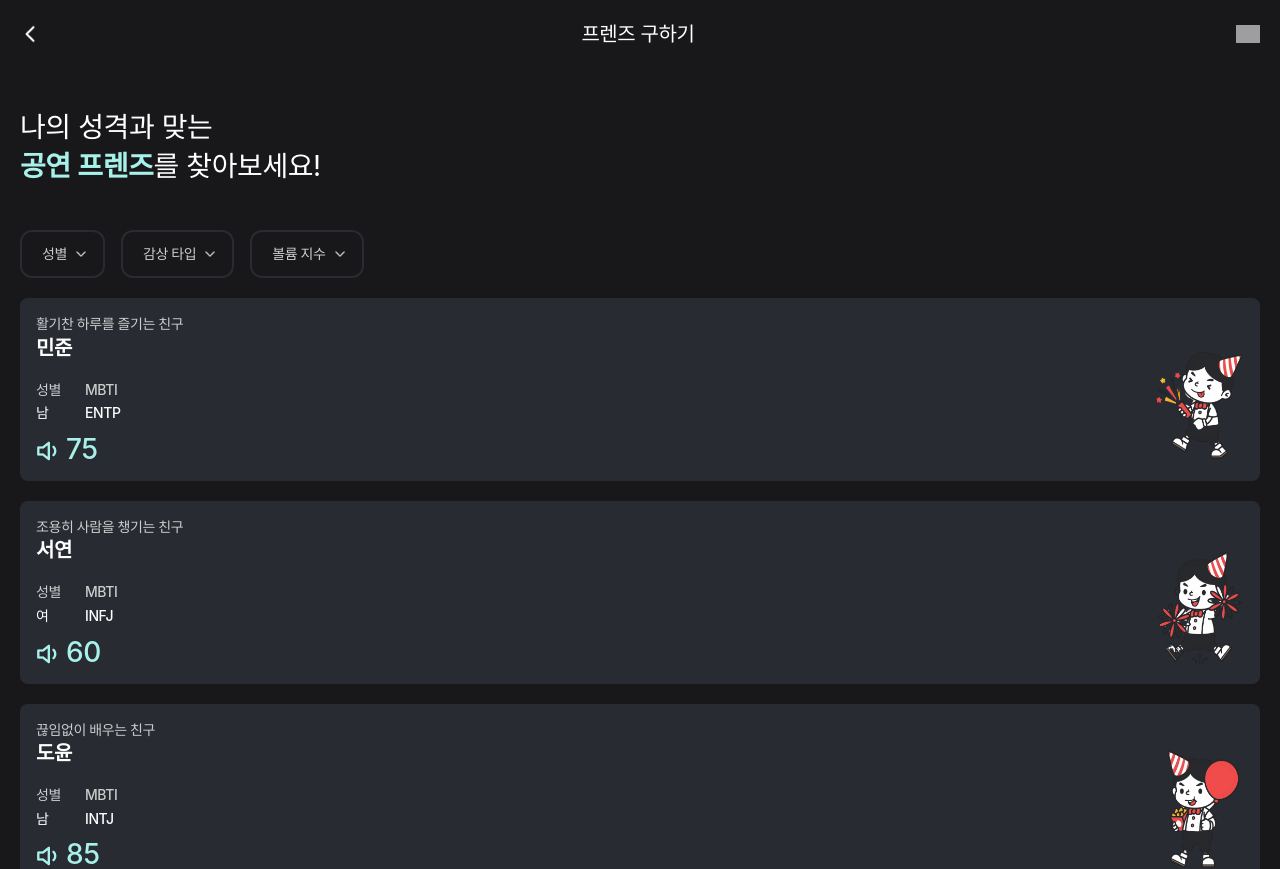
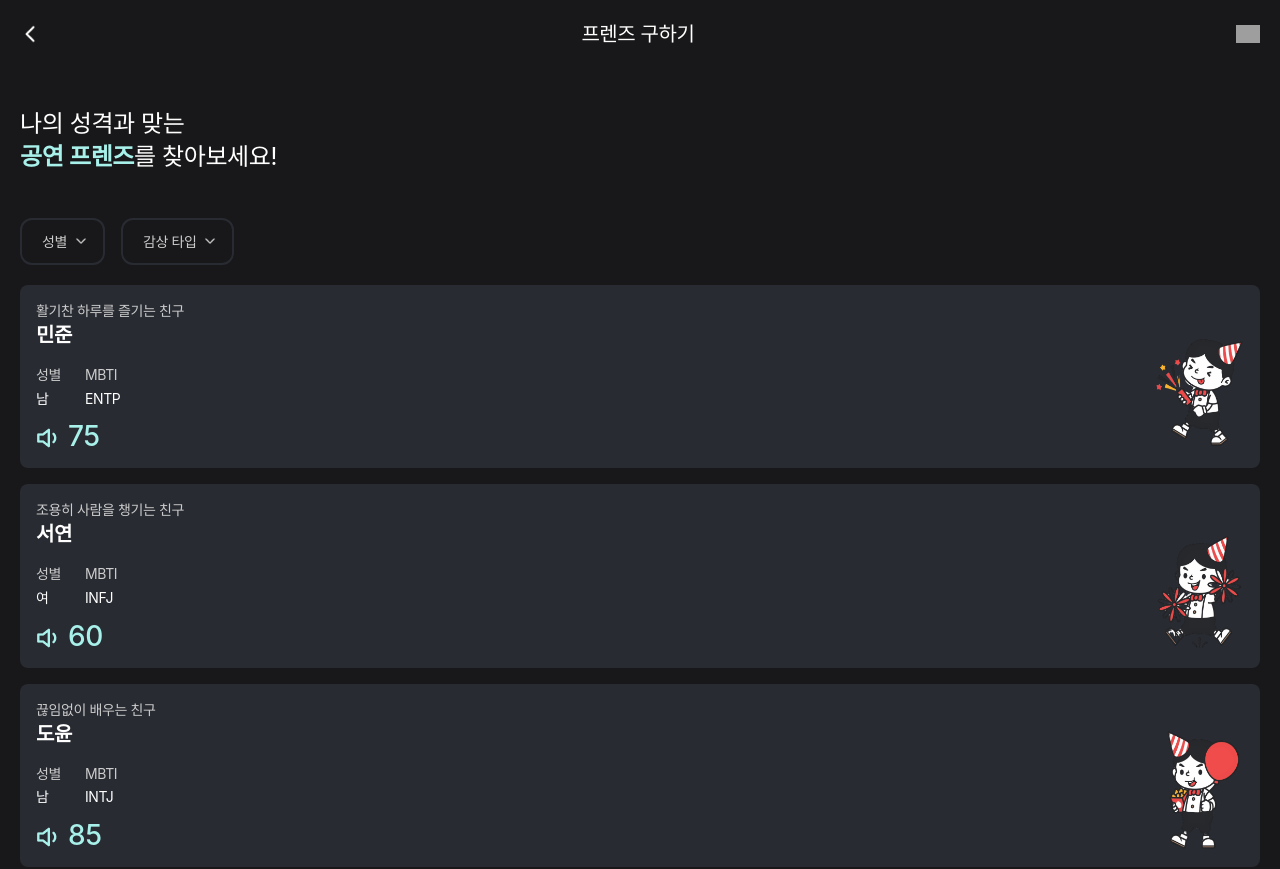
Before and after one commit to Fest-Friends/frontend, a Next.js app: page /friends in a window 1280 px wide. Shown: the top 869 px of the page. Built offline with nearby package versions, Linux system fonts and the light colour scheme; grey boxes are pictures that could not be loaded.

Commit message:
refactor: 프렌즈 리스트 CSS 수정

```diff
--- a/src/app/(afterLogin)/friends/_component/FilterDropdown.tsx
+++ b/src/app/(afterLogin)/friends/_component/FilterDropdown.tsx
@@ -27,7 +27,7 @@ const FilterDropdown = ({ title, categorys }: { title: string; categorys: string
       <button
         id="dropdownButton"
         type="button"
-        className={`flex items-center gap-2 ${isOpen ? 'rounded-t-xl bg-areaBg' : 'rounded-xl'} border-2 border-areaBg py-3 pl-5 pr-4 leading-[19.6px] hover:bg-areaBg`}
+        className={`flex items-center gap-2 ${isOpen ? 'rounded-t-xl bg-areaBg' : 'rounded-xl'} border-2 border-areaBg py-3 pl-5 pr-4 hover:bg-areaBg`}
         onClick={toggleDropdown}
       >
         <div>{title}</div>
@@ -36,7 +36,7 @@ const FilterDropdown = ({ title, categorys }: { title: string; categorys: string
           alt="조건 필터링"
           width={12}
           height={12}
-          className={`transform object-contain transition-transform duration-200 ${isOpen ? 'rotate-180' : ''}`}
+          className={`transform object-contain transition-transform duration-300 ${isOpen ? 'rotate-180' : ''}`}
         />
       </button>
 
--- a/src/app/(afterLogin)/friends/_component/FriendComponent.tsx
+++ b/src/app/(afterLogin)/friends/_component/FriendComponent.tsx
@@ -13,13 +13,18 @@ export function FriendComponent({
   volume,
 }: Friend) {
   return (
-    <Link href={`/friends/${id}`} className="flex w-full justify-between items-end rounded-lg bg-areaBg p-4">
+    <Link
+      href={`/friends/${id}`}
+      className="flex w-full items-end justify-between rounded-lg bg-areaBg p-4"
+    >
+      <div className='flex flex-col gap-4'>
         <div>
-        <div className="text-sm font-medium leading-[19.6px] text-textLess">{introduction}</div>
-        <div className="flex items-center gap-3">
+          <div className="text-sm text-textLess">{introduction}</div>
+          <div className="flex items-center">
             <div className="text-xl font-semibold">{name}</div>
           </div>
-        <div className="mt-[18px] flex gap-6 text-sm font-medium leading-[19.6px]">
+        </div>
+        <div className="flex gap-6 text-sm">
           <div className="flex flex-col gap-1">
             <div className="text-textLess">성별</div>
             <div>{gender}</div>
@@ -29,7 +34,7 @@ export function FriendComponent({
             <div>{mbti}</div>
           </div>
         </div>
-          <div className="mt-[14px] flex items-start gap-0.5">
+        <div className="flex items-start gap-1">
           <Image
             src="/image/volume.png"
             width={28}
--- a/src/app/(afterLogin)/friends/page.tsx
+++ b/src/app/(afterLogin)/friends/page.tsx
@@ -1,4 +1,3 @@
-import Image from 'next/image';
 import { FriendComponent } from './_component/FriendComponent';
 import { Friend } from '../_types/friends';
 import FilterDropdown from './_component/FilterDropdown';
@@ -6,7 +5,6 @@ export default function Page() {
   const dummyFilters: { title: string; categorys: string[] }[] = [
     { title: '성별', categorys: ['무관', '남성', '여성'] },
     { title: '감상 타입', categorys: ['무관', '감상해요!', '즐겨요!'] },
-    { title: '볼륨 지수', categorys: ['무관', '높은 순', '낮은 순'] },
   ];
   const dummyFriends: Friend[] = [
     {
@@ -84,19 +82,19 @@ export default function Page() {
   ];
 
   return (
-    <div className="mb-40 mt-10 w-full px-5">
-      <div className="mb-6 text-[28px] leading-[39.2px]">
+    <div className="py-10 w-full px-5">
+      <div className="mb-6 text-2xl">
         나의 성격과 맞는
         <br />
         <span className="font-semibold text-primary">공연 프렌즈</span>를 찾아보세요!
       </div>
-      <div className="flex w-full cursor-pointer justify-start gap-4 py-5 text-sm font-medium leading-[19.6px] text-textLess">
+      <div className="flex w-full cursor-pointer justify-start gap-4 py-5 text-sm text-textLess">
         {dummyFilters.map((filter) => (
           <FilterDropdown key={filter.title} title={filter.title} categorys={filter.categorys} />
         ))}
 
       </div>
-      <div className="flex flex-col items-center gap-5">
+      <div className="flex flex-col items-center gap-4">
         {dummyFriends.map((friend) => (
           <FriendComponent
             key={friend.id}
@@ -109,7 +107,6 @@ export default function Page() {
             volume={friend.volume}
           />
         ))}
-        <div className="mt-5 cursor-pointer font-medium leading-[22.4px]">더보기</div>
       </div>
     </div>
   );
--- a/src/app/globals.css
+++ b/src/app/globals.css
@@ -30,6 +30,7 @@
   padding: 0;
   box-sizing: border-box;
   text-decoration: none;
+  line-height: 1.4;
 }
 
 html {
```
Lines whose indentation alone changed are shown as unchanged.
